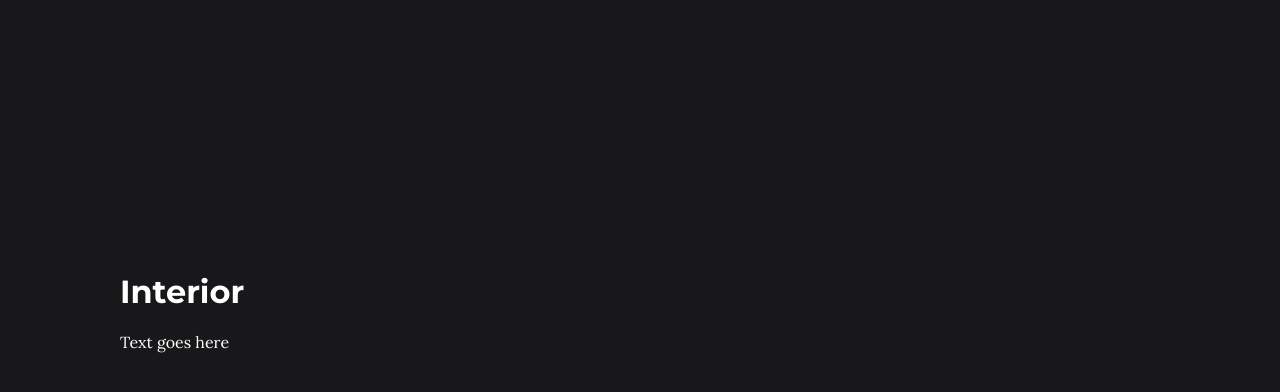
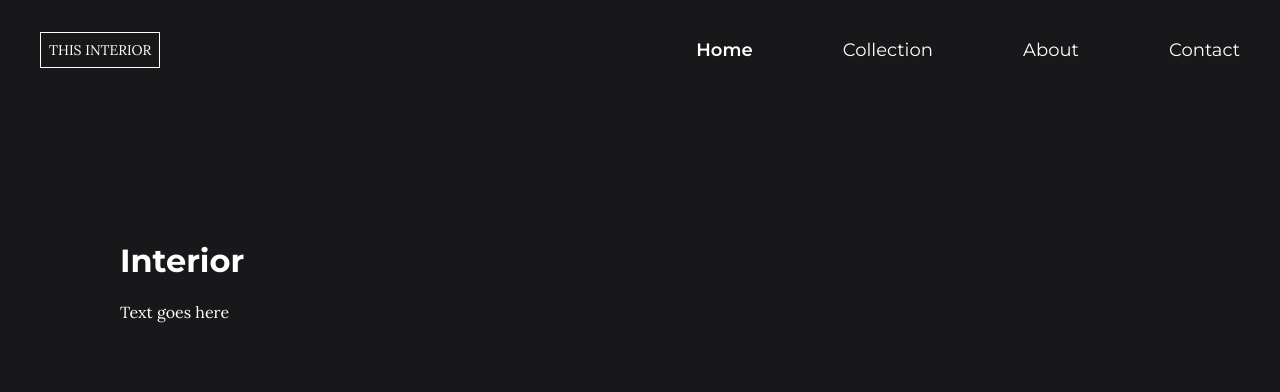
Before and after one commit to baristikir/interior-consultant, a plain HTML site: page index.html in a window 1280 px wide. Drawn offline with Linux system fonts and the light colour scheme.

Commit message:
Desktop Navbar done

```diff
--- a/index.html
+++ b/index.html
@@ -19,7 +19,21 @@
   </head>
   <body>
     <header class="header">
+      <nav class="header-container nav flex flex-spacing flex-align">
 
+         <!-- Logo -->
+         <a href="/" class="header-logo flex-align flex-center">
+          <span class="logo">THIS INTERIOR</span>
+        </a>
+
+        <!-- Desktop View Nav Elements -->
+        <div class="header-links">
+          <a href="#" class="nav-element active">Home</a>
+          <a href="#" class="nav-element">Collection</a>
+          <a href="#" class="nav-element">About</a>
+          <a href="#" class="nav-element">Contact</a>
+        </div>
+      </nav>
     </header>
     <div class="container">
       <h1>Interior</h1>
--- a/src/_globals.scss
+++ b/src/_globals.scss
@@ -37,7 +37,7 @@ body{
 
 // * Spacings * //
 .container {
-    padding-top: 15.135rem;
+    padding-top: 8rem;
     padding-left: 7rem;
     padding-right: 7rem;
 }
--- a/src/layouts/_navigation.scss
+++ b/src/layouts/_navigation.scss
@@ -0,0 +1,68 @@
+@import "../variables";
+.header{
+    > a,a:visited, a:hover, a:link{
+        cursor: pointer;
+        text-decoration: none;
+        color: white;
+    }
+
+    .nav{
+        position: relative;
+        max-height: 11rem;
+        background-color: $primary-background;
+        z-index: 100;
+    }
+
+    &-container{
+        padding: 1.5rem 2rem 1.5rem 2rem;
+    }
+
+    &-logo{
+        display: inline-flex;
+        border: white solid 1px;
+        > span {
+            font-family: $font-two;
+            font-size: $logo-text-size;
+            padding: 0.5rem;
+        }
+    }
+
+    &-links{
+        .nav-element{
+            position: relative;
+            font-size: $button-text-size;
+            color: white;
+            transition: color 0.2s ease;
+
+            &:not(:last-child){
+                margin-right: 5.375rem;
+            }
+
+            &::before{
+                content: "";
+                position: absolute;
+                display: block;
+                height: 5px;
+                width: 5px;
+                left: 50%;
+                right: 50%;
+                border-radius: 50%;
+                bottom: -30px;
+                opacity: 0;
+                transition: opacity 0.3s ease-in-out;
+            }
+
+            &:hover{
+                color: white;
+                &::before{
+                    opacity: 1;
+                }
+            }
+        }
+    }
+
+    // For current page highlighting in the Navbar
+    .active {
+        font-weight: 600;
+    }
+}
--- a/src/pages/_home.scss
+++ b/src/pages/_home.scss
@@ -1,4 +1,7 @@
 @import "../variables";
+.hero{
+
+}
 p{
     font-family: $font-two;
 }
```
Also changed, not shown: dist/main.css, 1 other file.
